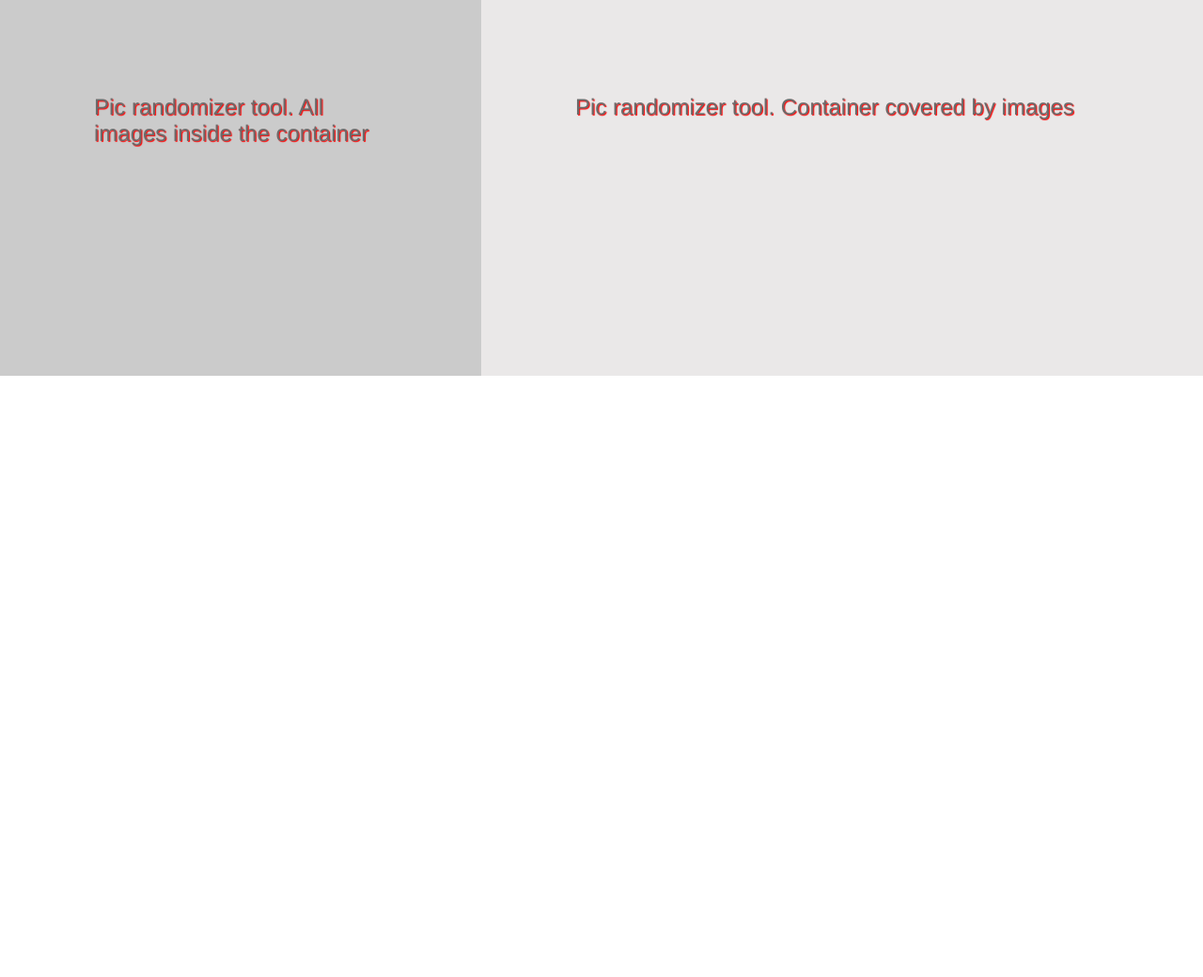
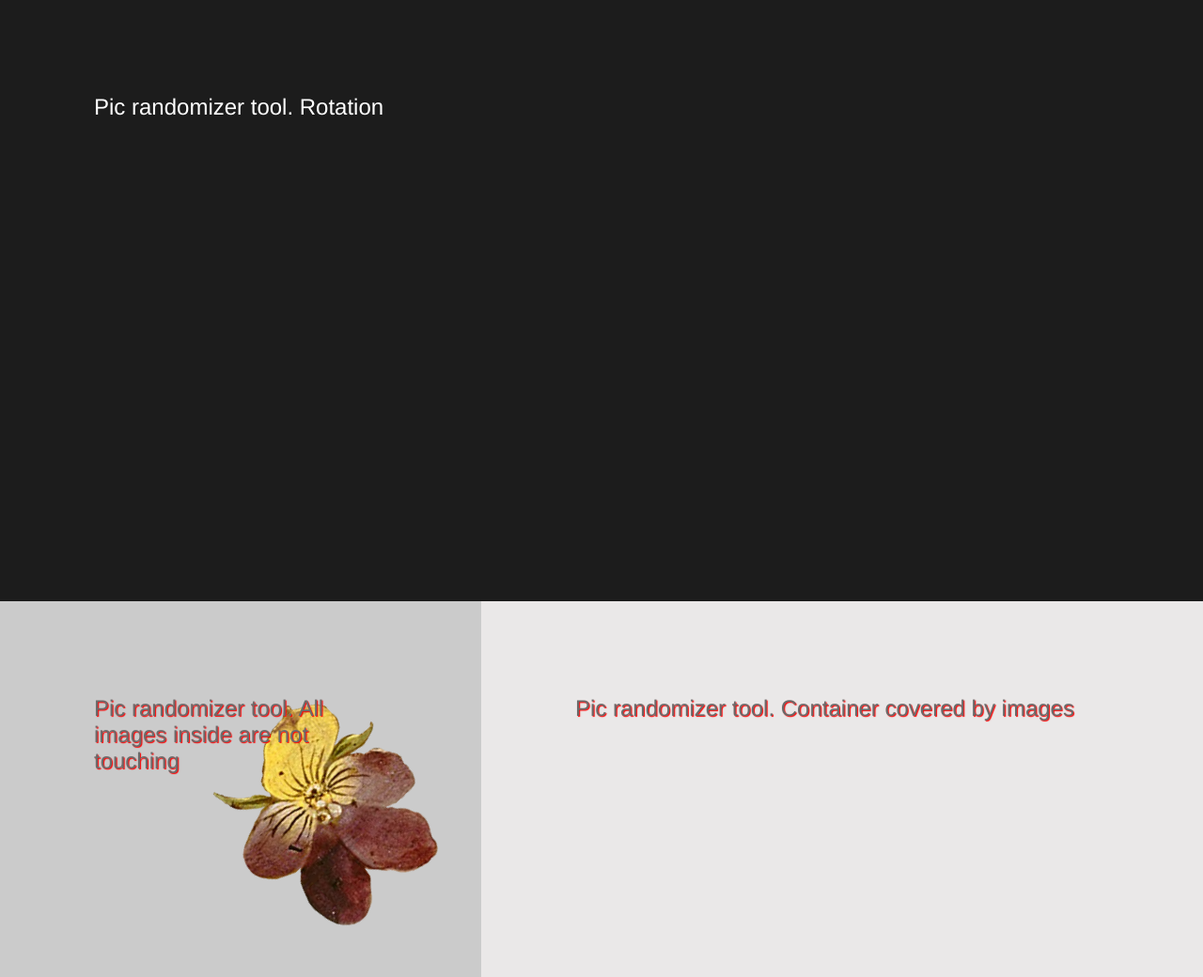
Before and after one commit to pavelerokhin/picrandomizer, a plain HTML site: page example.html in a window 1280 px wide. Shown: the whole page at 94% size. Before the commit the page ends 800 px from the top, so only its background shows below. Drawn offline with Linux system fonts and the light colour scheme.

Commit message:
work in progress

```diff
--- a/example.html
+++ b/example.html
@@ -81,10 +81,10 @@
     }
   </style>
   <body>
-    <!-- <section id="background1" class="background">
+    <section id="background1" class="background">
       <h1>Pic randomizer tool. Rotation</h1>
     </section>
-    <section id="background2" class="background">
+    <!-- <section id="background2" class="background">
       <div></div>
       <h1>Pic randomizer tool. No rotation</h1>
     </section>
@@ -95,7 +95,7 @@
       <h1>Pic randomizer tool. Long screen</h1>
     </section> -->
     <section id="background5" class="background long">
-      <h1>Pic randomizer tool. All images inside the container</h1>
+      <h1>Pic randomizer tool. All images inside are not touching</h1>
     </section>
     <section id="background6" class="background long">
       <h1>Pic randomizer tool. Container covered by images</h1>
@@ -120,15 +120,15 @@
 
     let imgUrls2 = ["/etc/gallery/1.png", "/etc/gallery/2.png"];
 
-    let imgUrls3 = ["/etc/gallery/6.png", "/etc/gallery/3.png"];
+    let imgUrls3 = ["/etc/gallery/6.png"];
 
     let imgUrls4 = ["/etc/gallery/8.png"];
 
-    // let bgpics1 = new Picrandomizer({
-    //   containerId: "background1",
-    //   imgUrls: imgUrls,
-    //   howManyPics: 4,
-    // });
+    let bgpics1 = new Picrandomizer({
+      containerId: "background1",
+      imgUrls: imgUrls,
+      howManyPics: 4,
+    });
     // let bgpics2 = new Picrandomizer({
     //   containerId: "background2",
     //   imgUrls: imgUrls,
--- a/scripts/Picrandomizer.js
+++ b/scripts/Picrandomizer.js
@@ -63,21 +63,26 @@ class Picrandomizer {
       this.imgs.push({
         imgItself: img,
         imgConfig: this.getImgConfig(),
-        isVisible: true,
       });
     });
   }
 
-  init() {
+  async init() {
+    await this.preloadImages();
+
     if (!this.errorState) {
       for (let img of this.imgs) {
-        debugger;
         if (this.dontTouch) {
           this.setRandomDontTouchPosition(img.imgConfig);
         } else {
+          let randomPosition = this.getRandomPosition(img.imgConfig);
+          this.setPosition(img.imgConfig, randomPosition);
         }
-        this.setImgStyle(img);
-        this.container.appendChild(img.imgItself);
+        if (img.imgConfig.isVisible) {
+          debugger;
+          this.setImgStyle(img);
+          this.container.appendChild(img.imgItself);
+        }
       }
       window.addEventListener("resize", this.handlerResize.bind(this));
     } else {
@@ -87,11 +92,13 @@ class Picrandomizer {
     }
   }
 
-  dontTouchCriteria(imgConfig) {
-    debugger;
+  touchCriteria(imgConfig) {
     let touch = false;
     for (let otherImg of this.imgs) {
-      if (otherImg.imgConfig.corners[0].x) {
+      if (imgConfig == otherImg.imgConfig) {
+        continue;
+      }
+      if (otherImg.imgConfig.corners.length > 0) {
         touch = this.collision(imgConfig, otherImg.imgConfig);
         if (touch) {
           break;
@@ -112,6 +119,8 @@ class Picrandomizer {
       center: { x: undefined, y: undefined },
       corners: [],
       height: undefined,
+      isVisible: true,
+      projections: undefined,
       radius: undefined,
       rotation: undefined,
       width: undefined,
@@ -119,8 +128,8 @@ class Picrandomizer {
   }
 
   getRandomPosition(imgConfig) {
-    let left = this.rnd(this.containerSize.offsetWidth - imgConfig.width, 0);
-    let top = this.rnd(this.containerSize.offsetHeight - imgConfig.height, 0);
+    let left = this.rnd(this.containerSize.width - imgConfig.width, 0);
+    let top = this.rnd(this.containerSize.height - imgConfig.height, 0);
 
     return { left: left, top: top };
   }
@@ -131,11 +140,36 @@ class Picrandomizer {
 
   getContainerSize(container) {
     return {
-      clientWidth: container.clientWidth,
-      clientHeight: container.clientHeight,
-      offsetWidth: container.offsetWidth,
-      offsetHeight: container.offsetHeight,
+      // clientWidth: container.clientWidth,
+      // clientHeight: container.clientHeight,
+      width: container.offsetWidth,
+      height: container.offsetHeight,
     };
+  }
+
+  getImageSize(img) {
+    return {
+      height: img.width,
+      width: img.height,
+    };
+  }
+
+  async preloadImages() {
+    for (let img of this.imgs) {
+      const image = new Image();
+      const preload = (src) =>
+        new Promise((r) => {
+          image.onload = r;
+          image.onerror = r;
+          image.src = src;
+        });
+
+      // Preload an image
+      await preload(img.imgItself.src);
+      let imgSize = this.getImageSize(image);
+      img.imgConfig.height = imgSize.height;
+      img.imgConfig.width = imgSize.width;
+    }
   }
 
   rnd(a, b) {
@@ -150,7 +184,7 @@ class Picrandomizer {
   }
 
   setImgStyle(img) {
-    if (img.isVisible) {
+    if (img.imgConfig.isVisible) {
       img.imgItself.style.cssText = `
       left: ${img.imgConfig.corners[0].x}px;
       position: absolute;
@@ -167,10 +201,9 @@ class Picrandomizer {
 
   setProjections(imgConfig) {
     debugger;
-
     let center_x = imgConfig.center.x;
     let center_y = imgConfig.center.y;
-    let angle = imgConfig.rotation ? imgConfig1.rotation : 0;
+    let angle = imgConfig.rotation ? imgConfig.rotation : 0;
     let corners = imgConfig.corners;
 
     // Genere start Min-Max projection on center of Square
@@ -196,10 +229,10 @@ class Picrandomizer {
        */
 
       // Angle 0:horizontale (center > left) 90:verticatale (center > top)
-      var angle90 = -(angle % 90);
+      let angle90 = -(angle % 90);
 
       //Distance :
-      var distance_corner_center = Math.floor(
+      let distance_corner_center = Math.floor(
         Math.sqrt(
           (center_x - corner.x) * (center_x - corner.x) +
             (center_y - corner.y) * (center_y - corner.y)
@@ -207,8 +240,8 @@ class Picrandomizer {
       );
 
       // Angle between segment [center-corner] and real axe X (not square axe), must be negative (radius are negative clockwise)
-      var angle_with_axeX = -Math.floor(
-        Math.degrees(Math.atan((corner.y - center_y) / (corner.x - center_x)))
+      let angle_with_axeX = -Math.floor(
+        this.degrees(Math.atan((corner.y - center_y) / (corner.x - center_x)))
       ); // Tan(alpha) = opposé (ecart sur Y) / adjacent (ecart sur X)
       // If angle is ]0;90[, he is on the 2em et 4th quart of rotation
       if (angle_with_axeX > 0) {
@@ -223,7 +256,7 @@ class Picrandomizer {
       }
 
       // Calculate difference between 2 angles to know the angle between [center-corner] and Square axe X
-      var delta_angle = angle_with_axeX - angle90;
+      let delta_angle = angle_with_axeX - angle90;
       // If angle is on ]-180;-360], corner are upper than Square axe X, so set a positive angle on [0;180]
       if (delta_angle < -180) {
         delta_angle += 360;
@@ -234,18 +267,18 @@ class Picrandomizer {
        */
 
       // Calculate distance between center and projection on axe X
-      var distance_center_projection_x = Math.floor(
-        distance_corner_center * Math.cos(Math.radians(delta_angle))
+      let distance_center_projection_x = Math.floor(
+        distance_corner_center * Math.cos(this.radians(delta_angle))
       );
 
       // Create projection
       projection_x.x = Math.floor(
         center_x +
-          distance_center_projection_x * Math.cos(Math.radians(-angle90))
+          distance_center_projection_x * Math.cos(this.radians(-angle90))
       );
       projection_x.y = Math.floor(
         center_y +
-          distance_center_projection_x * Math.sin(Math.radians(-angle90))
+          distance_center_projection_x * Math.sin(this.radians(-angle90))
       );
 
       // If is the min ?
@@ -272,18 +305,18 @@ class Picrandomizer {
        */
 
       // Calculate distance between center and projection on axe Y
-      var distance_center_projection_y = Math.floor(
-        distance_corner_center * Math.cos(Math.radians(delta_angle - 90))
+      let distance_center_projection_y = Math.floor(
+        distance_corner_center * Math.cos(this.radians(delta_angle - 90))
       );
 
       // Create projection
       projection_y.x = Math.floor(
         center_x +
-          distance_center_projection_y * Math.cos(Math.radians(-angle90 - 90))
+          distance_center_projection_y * Math.cos(this.radians(-angle90 - 90))
       );
       projection_y.y = Math.floor(
         center_y +
-          distance_center_projection_y * Math.sin(Math.radians(-angle90 - 90))
+          distance_center_projection_y * Math.sin(this.radians(-angle90 - 90))
       );
 
       // If is the min ?
@@ -310,8 +343,7 @@ class Picrandomizer {
   }
 
   setPosition(imgConfig, randomPosition) {
-    debugger;
-
+    imgConfig.corners = [];
     imgConfig.corners.push({ x: randomPosition.left, y: randomPosition.top });
     imgConfig.corners.push({
       x: randomPosition.left + imgConfig.width,
@@ -325,6 +357,12 @@ class Picrandomizer {
       x: randomPosition.left,
       y: randomPosition.top + imgConfig.height,
     });
+
+    imgConfig.center = {
+      x: imgConfig.corners[0].x + imgConfig.width / 2,
+      y: imgConfig.corners[0].y + imgConfig.height / 2,
+    };
+
     if (this.rotation) {
       imgConfig.rotation = this.getRandomRotation();
     }
@@ -336,16 +374,16 @@ class Picrandomizer {
     this.setPosition(imgConfig, randomPosition);
     this.setProjections(imgConfig);
 
-    while (!this.dontTouchCriteria(imgConfig) || tryCount < 10) {
+    while (this.touchCriteria(imgConfig) && tryCount < 10) {
       let randomPosition = this.getRandomPosition(imgConfig);
       this.setPosition(imgConfig, randomPosition);
       this.setProjections(imgConfig);
       tryCount++;
     }
     if (tryCount >= 10) {
-      img.isVisible = false;
-      img.imgConfig.corners = [];
-      img.imgConfig.rotation = undefined;
+      imgConfig.isVisible = false;
+      imgConfig.corners = [];
+      imgConfig.rotation = undefined;
     }
   }
 
@@ -360,11 +398,13 @@ class Picrandomizer {
 
   // collision utils
   collision(imgConfig1, imgConfig2) {
-    debugger;
+    if (!imgConfig1.projections || !imgConfig2.projections) {
+      return false;
+    }
 
     imgConfig1.projections.x.is_collide =
       (imgConfig1.projections.x.min.distance <= -imgConfig2.width / 2 &&
-        imgConfig1.projections.x.max.distance >= -mgConfig2.width / 2) ||
+        imgConfig1.projections.x.max.distance >= -imgConfig2.width / 2) ||
       (imgConfig1.projections.x.min.distance <= imgConfig2.width / 2 &&
         imgConfig1.projections.x.max.distance >= imgConfig2.width / 2) ||
       (imgConfig1.projections.x.min.distance >= -imgConfig2.width / 2 &&
@@ -378,7 +418,7 @@ class Picrandomizer {
       (imgConfig1.projections.y.min.distance <= imgConfig2.height / 2 &&
         imgConfig1.projections.y.max.distance >= imgConfig2.height / 2) ||
       (imgConfig1.projections.y.min.distance >= -imgConfig2.height / 2 &&
-        imgConfig1.fixed_projections.y.max.distance <= imgConfig2.height / 2)
+        imgConfig1.projections.y.max.distance <= imgConfig2.height / 2)
         ? true
         : false;
 
@@ -396,9 +436,9 @@ class Picrandomizer {
       (imgConfig2.projections.y.min.distance <= -imgConfig1.height / 2 &&
         imgConfig2.projections.y.max.distance >= -imgConfig1.height / 2) ||
       (imgConfig2.projections.y.min.distance <= imgConfig1.height / 2 &&
-        collide.cursor_projections.y.max.distance >= imgConfig1.height / 2) ||
+        imgConfig2.projections.y.max.distance >= imgConfig1.height / 2) ||
       (imgConfig2.projections.y.min.distance >= -imgConfig1.height / 2 &&
-        collide.cursor_projections.y.max.distance <= imgConfig1.height / 2)
+        imgConfig2.projections.y.max.distance <= imgConfig1.height / 2)
         ? true
         : false;
 
@@ -409,4 +449,12 @@ class Picrandomizer {
       ? true
       : false;
   }
+
+  radians(degrees) {
+    return (degrees * Math.PI) / 180;
+  }
+
+  degrees(radians) {
+    return (radians * 180) / Math.PI;
+  }
 }
```
